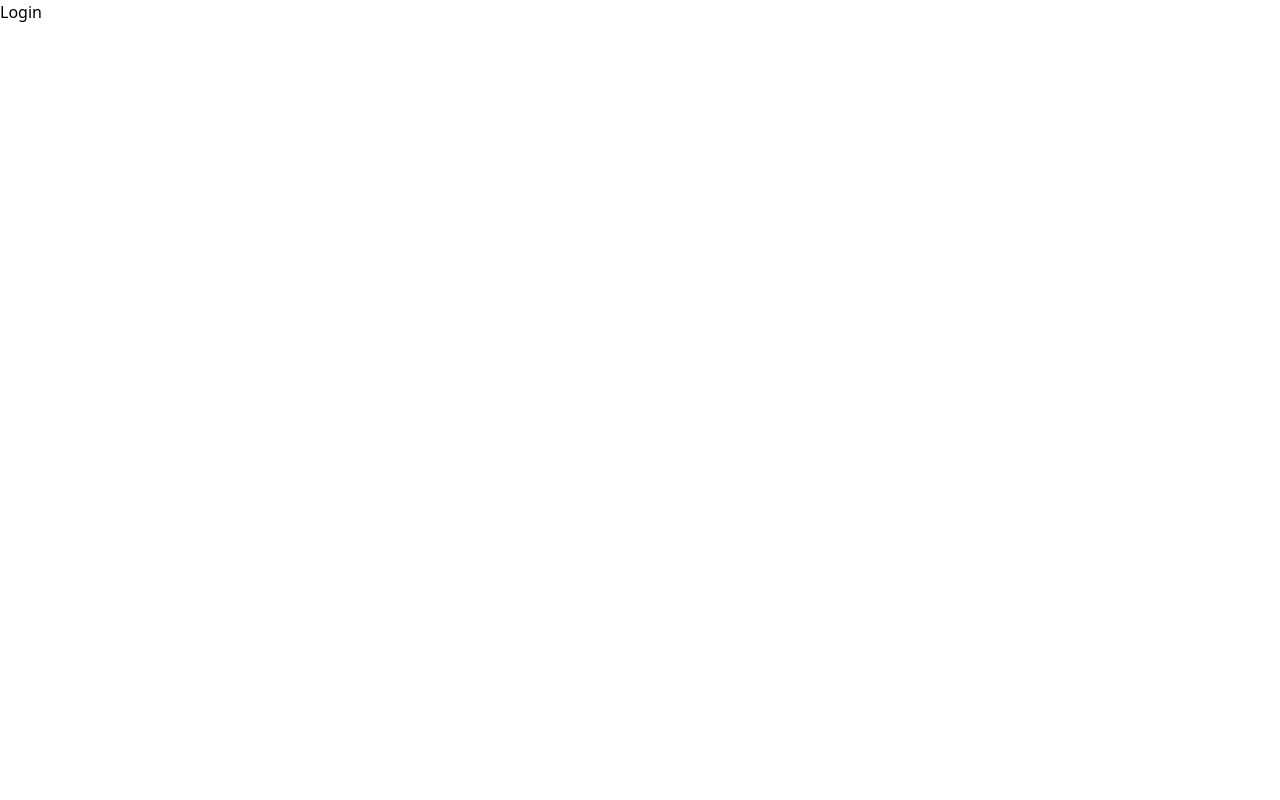
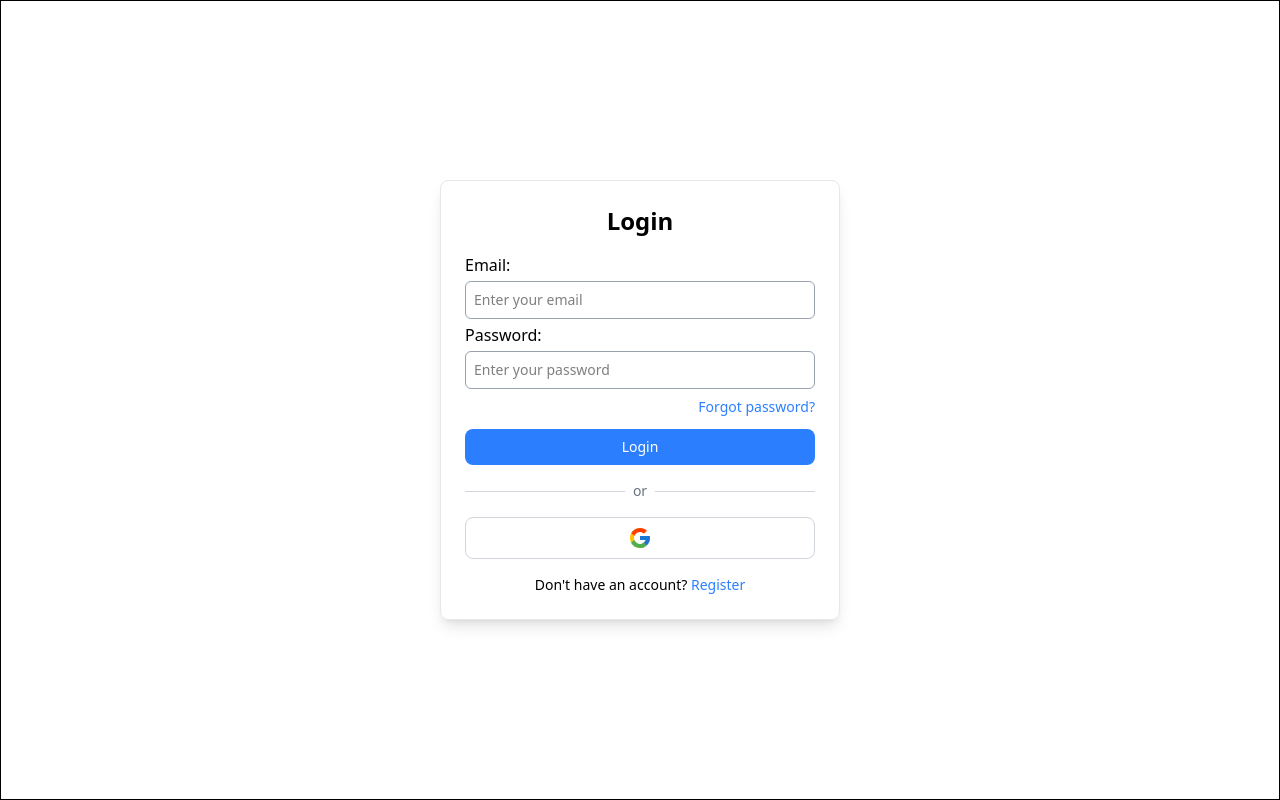
Before and after one commit to Nabanji/Rentora, a React (Vite) app in the folder frontend/: page / in a window 1280 px wide. Built offline with nearby package versions, Linux system fonts and the light colour scheme.

Commit message:
[feature] Login page UI done

```diff
--- a/frontend/package.json
+++ b/frontend/package.json
@@ -14,6 +14,7 @@
     "lucide-react": "^0.548.0",
     "react": "^19.1.1",
     "react-dom": "^19.1.1",
+    "react-icons": "^5.5.0",
     "react-router-dom": "^7.9.4",
     "tailwindcss": "^4.1.16"
   },
--- a/frontend/src/pages/Login.tsx
+++ b/frontend/src/pages/Login.tsx
@@ -1,6 +1,78 @@
+import { Link } from "react-router-dom"
+import { FcGoogle } from "react-icons/fc";
+
 const Login = () => {
   return (
-    <div>Login</div>
+    <div className="login-container w-full h-screen flex justify-center items-center border border-black p-2">
+      <div className="w-100 text-center border border-gray-200 p-6 rounded-lg shadow-lg">
+        <h1 className="text-2xl font-bold mb-4">Login</h1>
+        <form className="w-full">
+
+          <div className="w-full flex flex-col items-start">
+            <label
+              htmlFor="email"
+              className="text-base"
+            >
+              Email:
+            </label>
+            <input
+              type="email"
+              name="email"
+              placeholder="Enter your email"
+              className="w-full p-2 text-sm border border-gray-400 rounded-md mt-1 focus:outline-none focus:border-blue-700"
+            />
+          </div>
+
+          <div className="w-full flex flex-col items-start mt-1">
+            <label
+              htmlFor="password"
+              className="text-base"
+            >
+              Password:
+            </label>
+            <input
+              type="password"
+              name="password"
+              placeholder="Enter your password"
+              className="w-full p-2 border text-sm border-gray-400 rounded-md mt-1 focus:outline-none focus:border-blue-700"
+            />
+          </div>
+
+          <div className="w-full items-end text-right m-2">
+            <p className="text-sm mr-2"> <Link to="#" className="text-blue-500">Forgot password?</Link></p>
+          </div>
+
+          <div className="my-3">
+            <button
+              type="submit"
+              className="w-full bg-blue-500 text-white text-sm p-2 rounded-lg cursor-pointer hover:bg-blue-600 transition-all"
+            >
+              Login
+            </button>
+          </div>
+
+          <div className="flex items-center my-4">
+            <hr className="grow border-t border-gray-300" />
+            <span className="mx-2 text-gray-500 text-sm">or</span>
+            <hr className="grow border-t border-gray-300" />
+          </div>
+
+          <div className="w-full border border-gray-300 rounded-lg p-2 cursor-pointer hover:shadow-md transition-all flex justify-center items-center">
+            <div className="link-container">
+              <FcGoogle size={24}/>
+            </div>
+          </div>
+
+          <div>
+            <p className="text-sm mt-4">
+              Don't have an account? <Link to="/register" className="text-blue-500">Register</Link>
+            </p>
+          </div>
+
+
+        </form>
+      </div>
+    </div>
   )
 }
 
```
Also changed, not shown: 1 other file (tests, documents, lock files or other folders).
